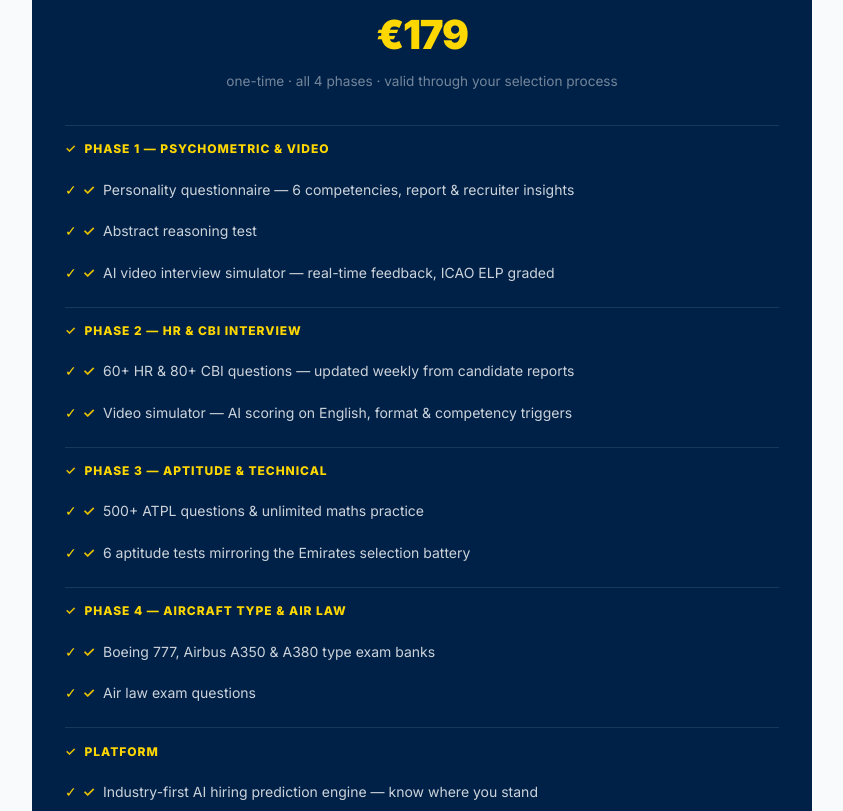
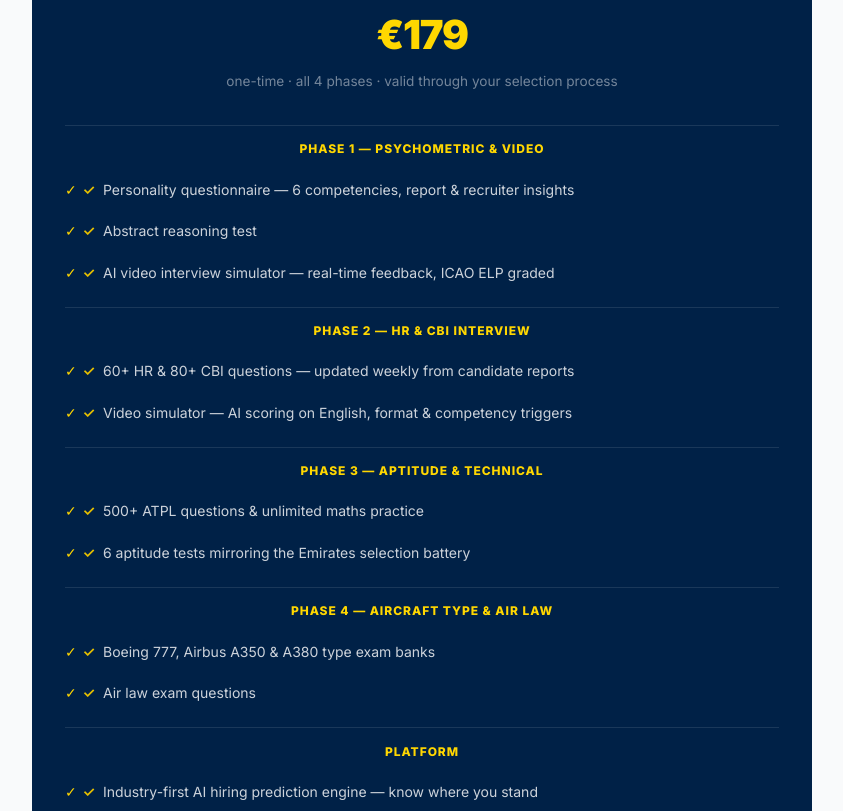
Before and after one commit to checklistlabs/flightdeckiq-landing, a website: page index.html in a window 1280 px wide. Shown: the part 7676-8487 px from the top of the page, without its empty margins (218-1061 px from the left). Drawn offline with Linux system fonts and the light colour scheme.

Commit message:
pricing card: remove double ticks on phase headers

```diff
--- a/index.html
+++ b/index.html
@@ -742,6 +742,7 @@
       font-weight: 900;
       flex-shrink: 0;
     }
+    .pricing-features li.phase-header::before { content: ''; display: none; }
 
     .pricing-btn {
       width: 100%;
@@ -1686,20 +1687,20 @@
           <div class="pricing-price" style="color:var(--gold);">€179</div>
           <div class="pricing-period">one-time · all 4 phases · valid through your selection process</div>
           <ul class="pricing-features" style="list-style:none;padding:0;margin:0 0 1.25rem;">
-            <li style="font-size:0.75rem;font-weight:800;text-transform:uppercase;letter-spacing:0.08em;color:var(--gold);padding:0.85rem 0 0.35rem;border-top:1px solid rgba(255,255,255,0.1);margin-top:0.5rem;">Phase 1 — Psychometric &amp; Video</li>
+            <li class="phase-header" style="font-size:0.75rem;font-weight:800;text-transform:uppercase;letter-spacing:0.08em;color:var(--gold);padding:0.85rem 0 0.35rem;border-top:1px solid rgba(255,255,255,0.1);margin-top:0.5rem;display:block;">Phase 1 — Psychometric &amp; Video</li>
             <li style="font-size:0.875rem;color:rgba(255,255,255,0.8);padding:0.3rem 0 0.3rem 1.1rem;position:relative;white-space:nowrap;overflow:hidden;text-overflow:ellipsis;"><span style="position:absolute;left:0;color:var(--gold);">✓</span>Personality questionnaire — 6 competencies, report &amp; recruiter insights</li>
             <li style="font-size:0.875rem;color:rgba(255,255,255,0.8);padding:0.3rem 0 0.3rem 1.1rem;position:relative;"><span style="position:absolute;left:0;color:var(--gold);">✓</span>Abstract reasoning test</li>
             <li style="font-size:0.875rem;color:rgba(255,255,255,0.8);padding:0.3rem 0 0.3rem 1.1rem;position:relative;white-space:nowrap;overflow:hidden;text-overflow:ellipsis;"><span style="position:absolute;left:0;color:var(--gold);">✓</span>AI video interview simulator — real-time feedback, ICAO ELP graded</li>
-            <li style="font-size:0.75rem;font-weight:800;text-transform:uppercase;letter-spacing:0.08em;color:var(--gold);padding:0.85rem 0 0.35rem;border-top:1px solid rgba(255,255,255,0.1);margin-top:0.5rem;">Phase 2 — HR &amp; CBI Interview</li>
+            <li class="phase-header" style="font-size:0.75rem;font-weight:800;text-transform:uppercase;letter-spacing:0.08em;color:var(--gold);padding:0.85rem 0 0.35rem;border-top:1px solid rgba(255,255,255,0.1);margin-top:0.5rem;display:block;">Phase 2 — HR &amp; CBI Interview</li>
             <li style="font-size:0.875rem;color:rgba(255,255,255,0.8);padding:0.3rem 0 0.3rem 1.1rem;position:relative;white-space:nowrap;overflow:hidden;text-overflow:ellipsis;"><span style="position:absolute;left:0;color:var(--gold);">✓</span>60+ HR &amp; 80+ CBI questions — updated weekly from candidate reports</li>
             <li style="font-size:0.875rem;color:rgba(255,255,255,0.8);padding:0.3rem 0 0.3rem 1.1rem;position:relative;white-space:nowrap;overflow:hidden;text-overflow:ellipsis;"><span style="position:absolute;left:0;color:var(--gold);">✓</span>Video simulator — AI scoring on English, format &amp; competency triggers</li>
-            <li style="font-size:0.75rem;font-weight:800;text-transform:uppercase;letter-spacing:0.08em;color:var(--gold);padding:0.85rem 0 0.35rem;border-top:1px solid rgba(255,255,255,0.1);margin-top:0.5rem;">Phase 3 — Aptitude &amp; Technical</li>
+            <li class="phase-header" style="font-size:0.75rem;font-weight:800;text-transform:uppercase;letter-spacing:0.08em;color:var(--gold);padding:0.85rem 0 0.35rem;border-top:1px solid rgba(255,255,255,0.1);margin-top:0.5rem;display:block;">Phase 3 — Aptitude &amp; Technical</li>
             <li style="font-size:0.875rem;color:rgba(255,255,255,0.8);padding:0.3rem 0 0.3rem 1.1rem;position:relative;"><span style="position:absolute;left:0;color:var(--gold);">✓</span>500+ ATPL questions &amp; unlimited maths practice</li>
             <li style="font-size:0.875rem;color:rgba(255,255,255,0.8);padding:0.3rem 0 0.3rem 1.1rem;position:relative;white-space:nowrap;overflow:hidden;text-overflow:ellipsis;"><span style="position:absolute;left:0;color:var(--gold);">✓</span>6 aptitude tests mirroring the Emirates selection battery</li>
-            <li style="font-size:0.75rem;font-weight:800;text-transform:uppercase;letter-spacing:0.08em;color:var(--gold);padding:0.85rem 0 0.35rem;border-top:1px solid rgba(255,255,255,0.1);margin-top:0.5rem;">Phase 4 — Aircraft Type &amp; Air Law</li>
+            <li class="phase-header" style="font-size:0.75rem;font-weight:800;text-transform:uppercase;letter-spacing:0.08em;color:var(--gold);padding:0.85rem 0 0.35rem;border-top:1px solid rgba(255,255,255,0.1);margin-top:0.5rem;display:block;">Phase 4 — Aircraft Type &amp; Air Law</li>
             <li style="font-size:0.875rem;color:rgba(255,255,255,0.8);padding:0.3rem 0 0.3rem 1.1rem;position:relative;"><span style="position:absolute;left:0;color:var(--gold);">✓</span>Boeing 777, Airbus A350 &amp; A380 type exam banks</li>
             <li style="font-size:0.875rem;color:rgba(255,255,255,0.8);padding:0.3rem 0 0.3rem 1.1rem;position:relative;"><span style="position:absolute;left:0;color:var(--gold);">✓</span>Air law exam questions</li>
-            <li style="font-size:0.75rem;font-weight:800;text-transform:uppercase;letter-spacing:0.08em;color:var(--gold);padding:0.85rem 0 0.35rem;border-top:1px solid rgba(255,255,255,0.1);margin-top:0.5rem;">Platform</li>
+            <li class="phase-header" style="font-size:0.75rem;font-weight:800;text-transform:uppercase;letter-spacing:0.08em;color:var(--gold);padding:0.85rem 0 0.35rem;border-top:1px solid rgba(255,255,255,0.1);margin-top:0.5rem;display:block;">Platform</li>
             <li style="font-size:0.875rem;color:rgba(255,255,255,0.8);padding:0.3rem 0 0.3rem 1.1rem;position:relative;white-space:nowrap;overflow:hidden;text-overflow:ellipsis;"><span style="position:absolute;left:0;color:var(--gold);">✓</span>Industry-first AI hiring prediction engine — know where you stand</li>
             <li style="font-size:0.875rem;color:rgba(255,255,255,0.8);padding:0.3rem 0 0.3rem 1.1rem;position:relative;"><span style="position:absolute;left:0;color:var(--gold);">✓</span>Full performance analytics &amp; 24/7 support</li>
           </ul>
```
